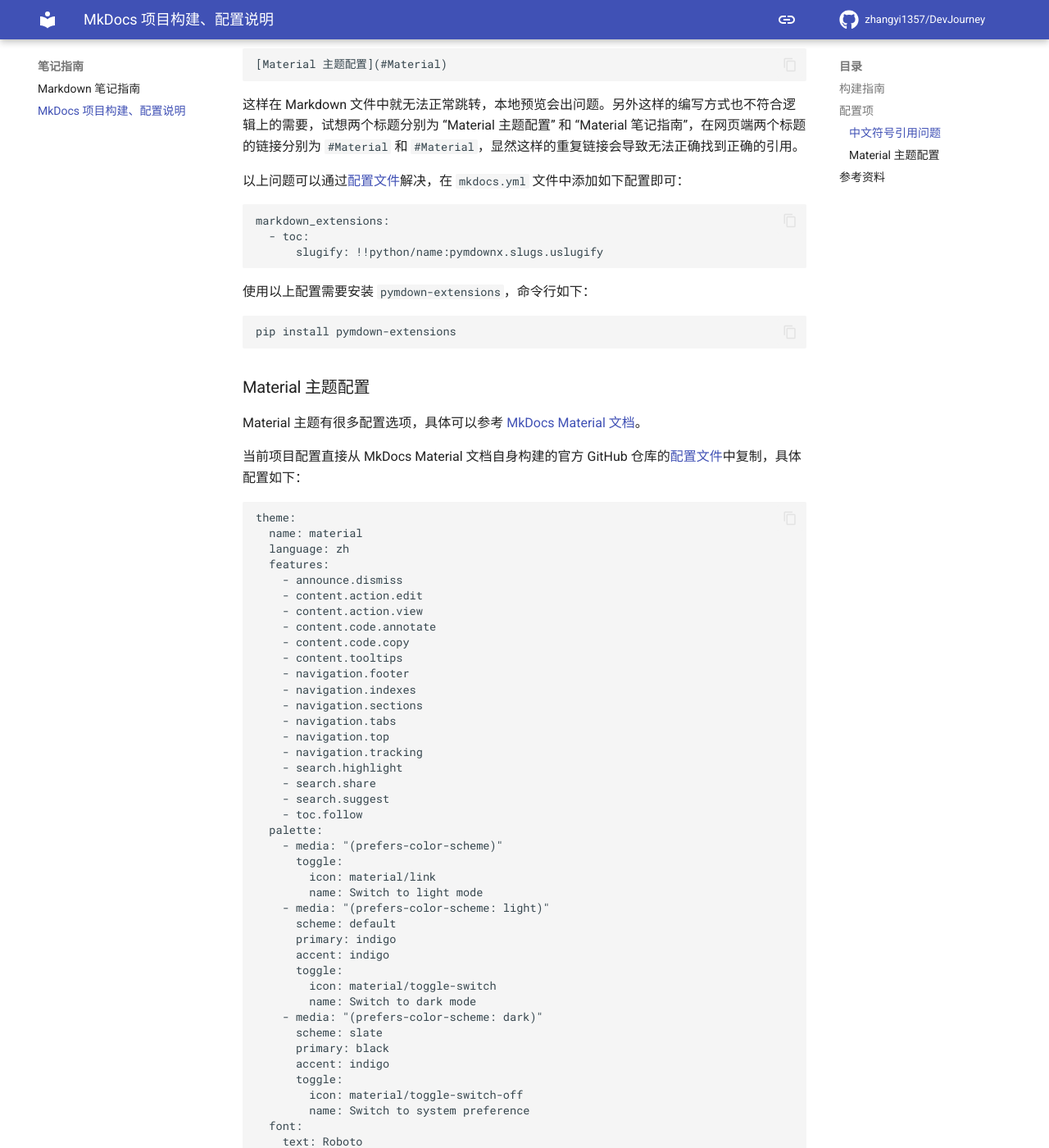
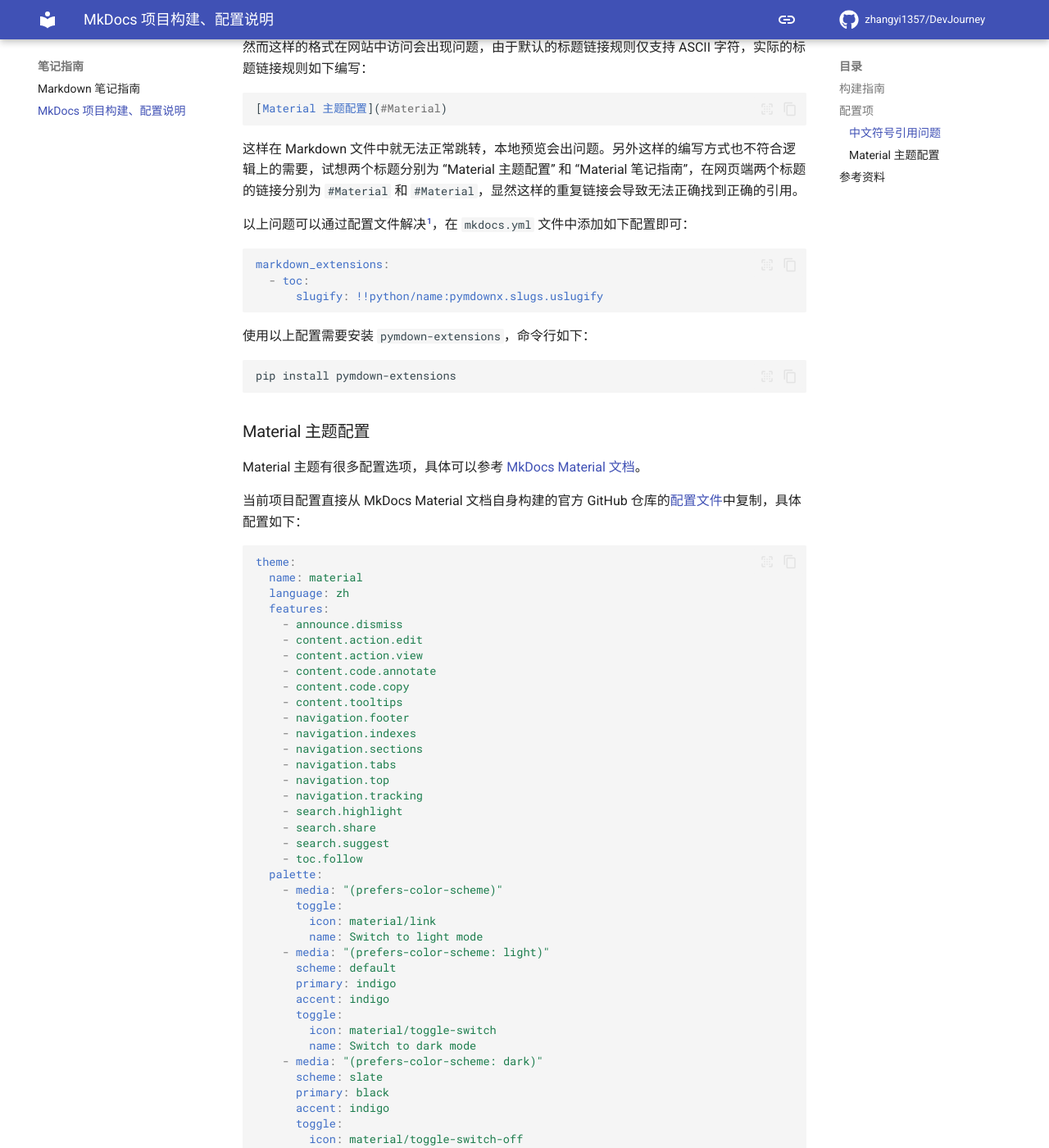
Before and after one commit to zhangyi1357/DevJourney, an MkDocs documentation site: the page built from docs/project-building.md, in a window 1280 px wide and 1400 px high, scrolled down 848 px. Shown: the whole window at 82% size. Built offline with MkDocs 1.6.1 and Material for MkDocs 9.7.7, drawn with Linux system fonts in a browser that asks for light colours; comment, search, counter and statistics services are not loaded; some of the changed text lies outside the part shown.

Commit message:
Enhance mkdocs configuration and project-building documentation
- Added 'content.code.select' feature to mkdocs.yml for improved code interaction.
- Included additional markdown extensions: 'pymdownx.highlight', 'pymdownx.inlinehilite', 'pymdownx.snippets', and 'pymdownx.superfences' for enhanced markdown capabilities.
- Updated project-building.md to reference the configuration file for resolving link issues, with a new footnote for additional resources.

````diff
--- a/docs/project-building.md
+++ b/docs/project-building.md
@@ -43,7 +43,7 @@
 
 这样在 Markdown 文件中就无法正常跳转，本地预览会出问题。另外这样的编写方式也不符合逻辑上的需要，试想两个标题分别为 “Material 主题配置” 和 “Material 笔记指南”，在网页端两个标题的链接分别为 `#Material` 和 `#Material`，显然这样的重复链接会导致无法正确找到正确的引用。
 
-以上问题可以通过[配置文件](https://squidfunk.github.io/mkdocs-material/setup/extensions/python-markdown/#+toc.slugify)解决，在 `mkdocs.yml` 文件中添加如下配置即可：
+以上问题可以通过配置文件解决[^1]，在 `mkdocs.yml` 文件中添加如下配置即可：
 
 ```yaml
 markdown_extensions:
@@ -56,6 +56,8 @@
 ```bash
 pip install pymdown-extensions
 ```
+
+[^1]: https://squidfunk.github.io/mkdocs-material/setup/extensions/python-markdown/#+toc.slugify
 
 ### Material 主题配置
 
--- a/mkdocs.yml
+++ b/mkdocs.yml
@@ -18,10 +18,9 @@
   language: zh
   features:
     - announce.dismiss
-    # - content.action.edit
-    # - content.action.view
     - content.code.annotate
     - content.code.copy
+    - content.code.select
     - content.footnote.tooltips
     - content.tooltips
     - navigation.footer
@@ -66,6 +65,13 @@
         kwds:
           case: lower
       permalink: true
+  - pymdownx.highlight:
+      anchor_linenums: true
+      line_spans: __span
+      pygments_lang_class: true
+  - pymdownx.inlinehilite
+  - pymdownx.snippets
+  - pymdownx.superfences
 
 plugins:
   - git-authors
````
